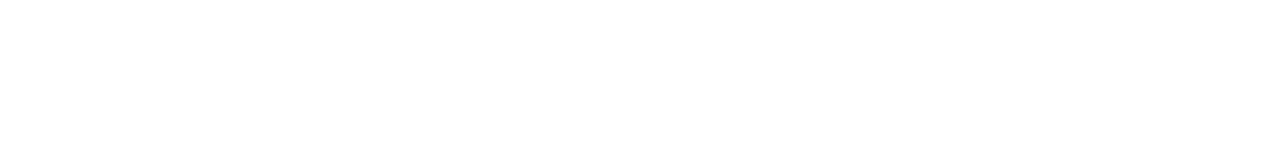
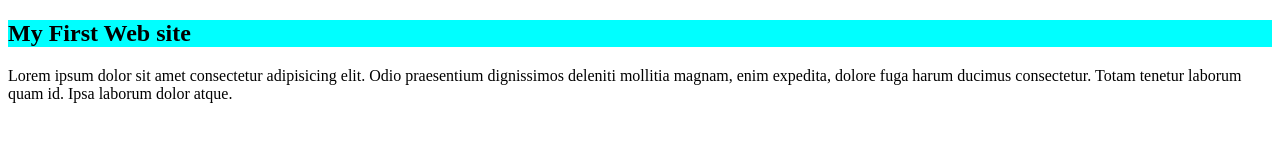
Before and after one commit to Shamimreza82/my-second-github-refo, a plain HTML site: page index.html in a window 1280 px wide. Drawn offline with Linux system fonts and the light colour scheme.

Commit message:
small push

```diff
--- a/index.html
+++ b/index.html
@@ -4,8 +4,13 @@
     <meta charset="UTF-8">
     <meta name="viewport" content="width=device-width, initial-scale=1.0">
     <title>Document</title>
+    <link rel="stylesheet" href="style/style.css">
 </head>
 <body>
 
+<h2> My First Web site</h2>
+<p>Lorem ipsum dolor sit amet consectetur adipisicing elit. Odio praesentium dignissimos deleniti mollitia magnam, enim expedita, dolore fuga harum ducimus consectetur. Totam tenetur laborum quam id. Ipsa laborum dolor atque.</p>
+
+
 </body>
 </html>
--- a/style/style.css
+++ b/style/style.css
@@ -0,0 +1,3 @@
+h2 {
+    background-color: aqua;
+}
```
